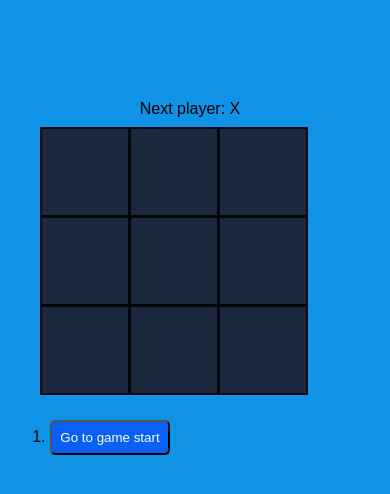
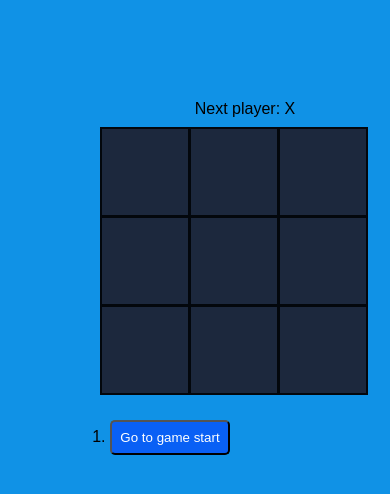
Before and after one commit to Kieran-en/tic-tac-toe, a React (Create React App) app: page / in a window 390 px wide. Shown: the top 494 px of the page. Built offline with nearby package versions, Linux system fonts and the light colour scheme.

Commit message:
fixing display on mobile

```diff
--- a/src/index.css
+++ b/src/index.css
@@ -111,7 +111,8 @@ body {
   .game {
     display: flex;
     flex-direction: column;
-    margin: 100px 20px;
+    margin: 100px 80px;
+    width: 300px;
   }
   .game-info ol {
     display: grid;
@@ -131,6 +132,7 @@ body {
   .manage-game {
     width: 120px;
     height: 35px;
+
   }
   .board {
     margin-right: 10px;
```
